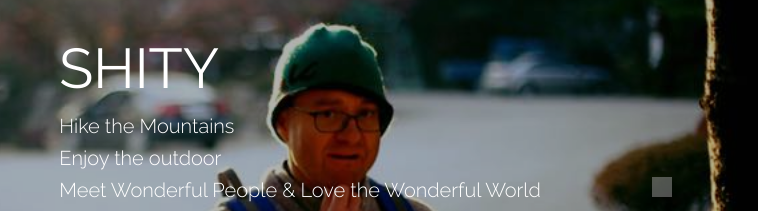
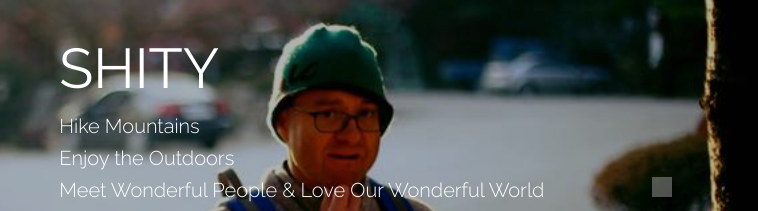
Before and after one commit to shityhiking/shityhiking.github.io, a plain HTML site: page index.html in a window 1280 px wide. Shown: the part 213-424 px from the top of the page, 522-1280 px from the left. Drawn offline with Linux system fonts and the light colour scheme; grey boxes are pictures that could not be loaded.

Commit message:
Change shity pitch
Signed-off-by: Swarvanu Sengupta <swarvanusg@gmail.com>

```diff
--- a/index.html
+++ b/index.html
@@ -8,10 +8,10 @@
   <meta name="MobileOptimized" content="320">
   <meta name="viewport" content="width=device-width, initial-scale=1, shrink-to-fit=no, maximum-scale=1" />
   <meta name="author" content="SHITY">
-  <meta name="description" content="[Hike the Mountains Enjoy the outdoor Meet Wonderful People &amp; Love the Wonderful World]">
+  <meta name="description" content="[Hike Mountains Enjoy the Outdoors Meet Wonderful People &amp; Love Our Wonderful World]">
 
   <meta property="og:title" content="SHITY Hiking and Outdoor" />
-<meta property="og:description" content="[Hike the Mountains Enjoy the outdoor Meet Wonderful People &amp; Love the Wonderful World]" />
+<meta property="og:description" content="[Hike Mountains Enjoy the Outdoors Meet Wonderful People &amp; Love Our Wonderful World]" />
 <meta property="og:type" content="website" />
 <meta property="og:url" content="https://shityhiking.github.io/" />
 
@@ -267,15 +267,15 @@
         </a>
 
         <p class="mb-0 p" style="font-size: 1.250rem; font-weight: 200;">
-            Hike the Mountains
+            Hike Mountains
         </p>
 
         <p class="mb-0 p" style="font-size: 1.250rem; font-weight: 200;">
-            Enjoy the outdoor
+            Enjoy the Outdoors
         </p>
 
         <p class="mb-0 p" style="font-size: 1.250rem; font-weight: 200;">
-            Meet Wonderful People &amp; Love the Wonderful World
+            Meet Wonderful People &amp; Love Our Wonderful World
         </p>
 
 
```
Also changed, not shown: 404.html (+2 -2 lines), categories/index.html (+2 -2 lines), series/index.html (+2 -2 lines), tags/index.html (+2 -2 lines).
